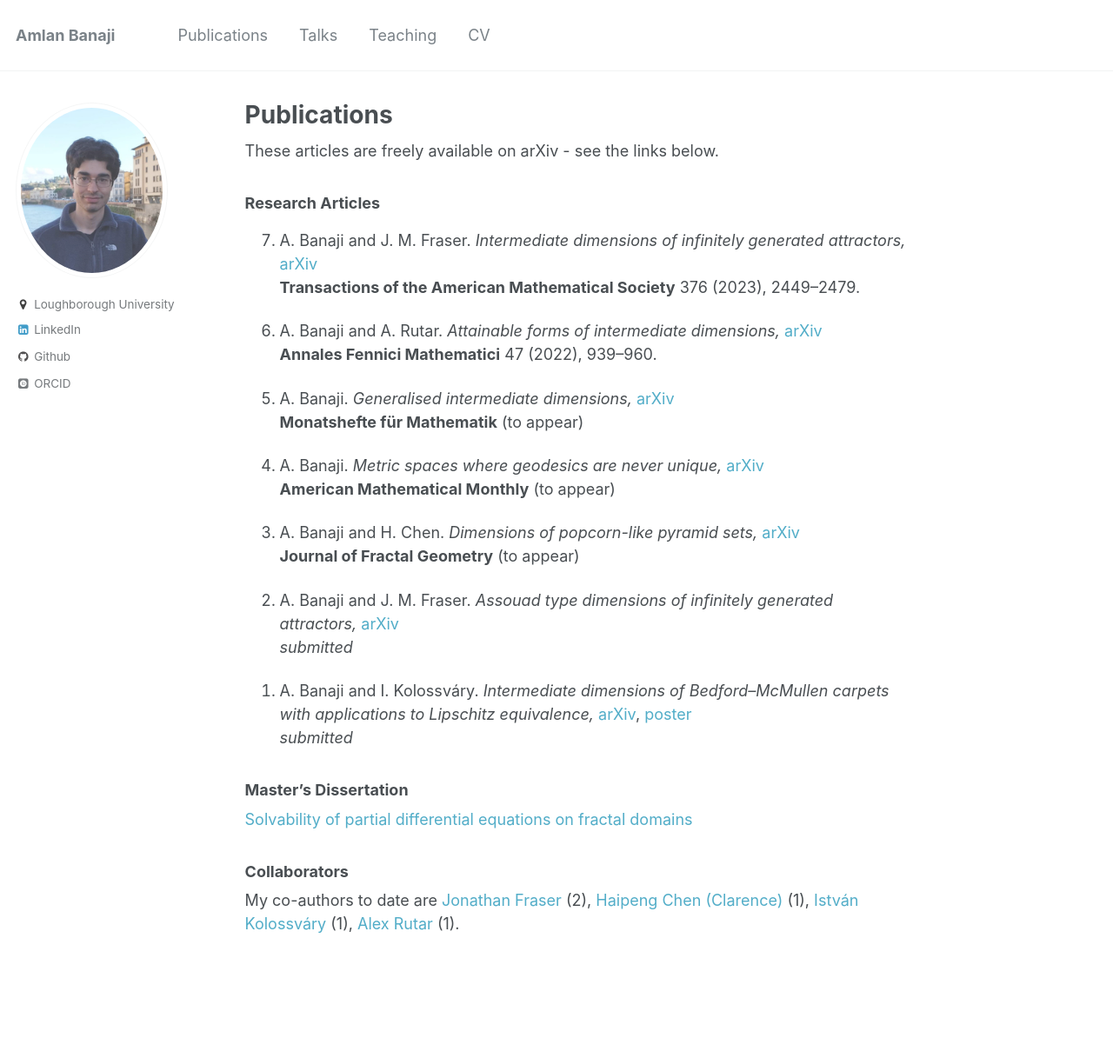
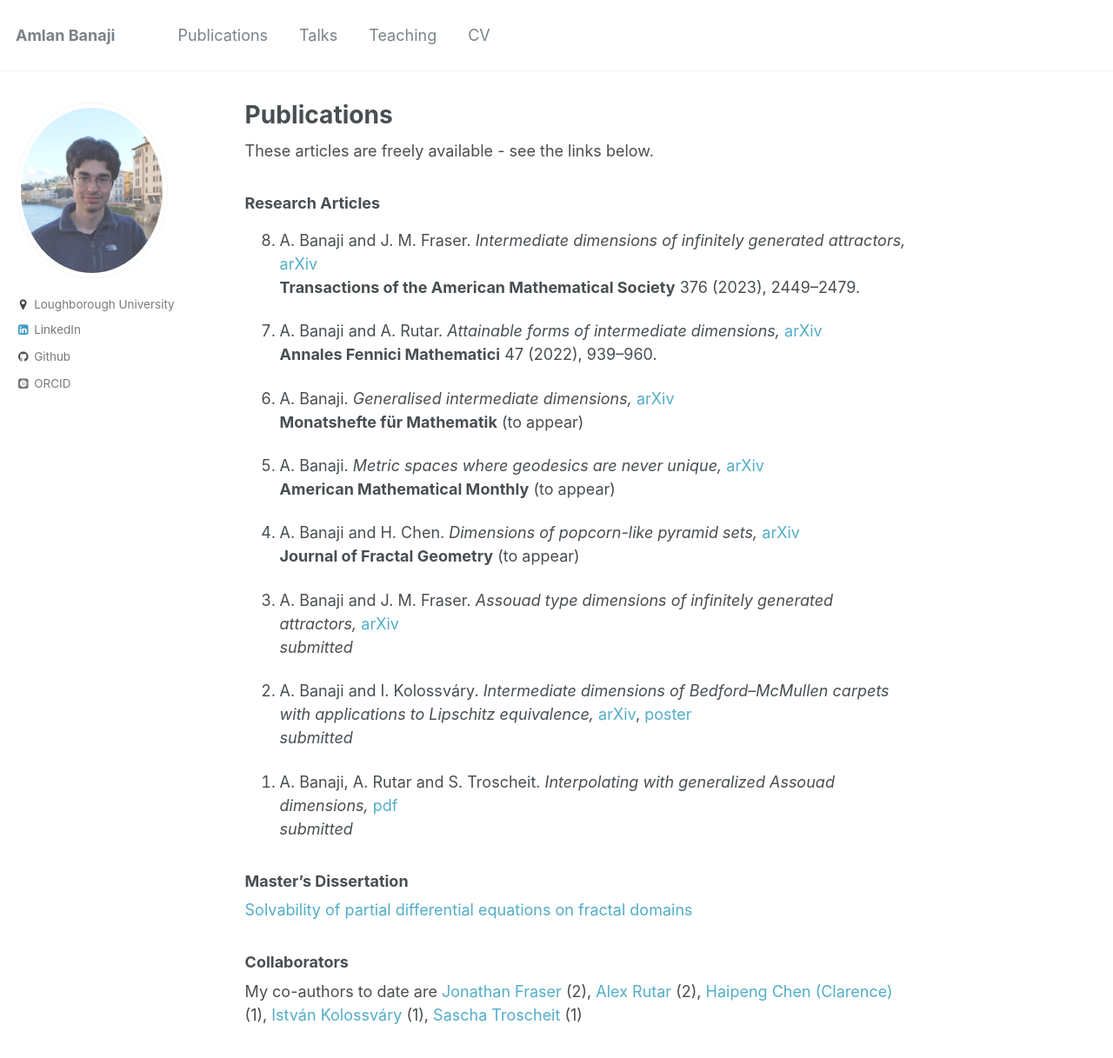
Before and after one commit to amlan-banaji/amlan-banaji.github.io, a Jekyll site: the page built from _pages/publications.md, in a window 1280 px wide and 1231 px high. Shown: the top 1217 px of the window at 87% size. Built offline with Jekyll 4.4.1, drawn with Linux system fonts in a browser that asks for light colours; some web fonts are replaced.

Commit message:
assouad interpolation paper and lboro seminar organisation

```diff
--- a/_pages/publications.md
+++ b/_pages/publications.md
@@ -4,7 +4,7 @@ permalink: /publications/
 author_profile: true
 ---
 
-These articles are freely available on arXiv - see the links below.
+These articles are freely available - see the links below.
 
 ### Research Articles
 
@@ -28,6 +28,9 @@ These articles are freely available on arXiv - see the links below.
 
 7. A. Banaji and I. Kolossváry. *Intermediate dimensions of Bedford–McMullen carpets with applications to Lipschitz equivalence,* [arXiv](https://arxiv.org/abs/2111.05625), [poster](https://amlan-banaji.github.io/files/BristolCarpetsPoster.pdf)
 *submitted*
+
+8. A. Banaji, A. Rutar and S. Troscheit. *Interpolating with generalized Assouad dimensions,* [pdf](https://amlan-banaji.github.io/files/AssouadInterpolationPaper2023.pdf)
+*submitted*
 {: reversed="reversed"}
 ### Master's Dissertation
 
@@ -35,6 +38,6 @@ These articles are freely available on arXiv - see the links below.
 
 ### Collaborators
 
-My co-authors to date are [Jonathan Fraser](https://jonathan-fraser.github.io/homepage/) (2), [Haipeng Chen (Clarence)](https://sites.google.com/view/hpchen0703/clarence-chens-personal-homepage) (1), [István Kolossváry](https://www.st-andrews.ac.uk/mathematics-statistics/people/itk1/) (1), [Alex Rutar](https://rutar.org/) (1).
+My co-authors to date are [Jonathan Fraser](https://jonathan-fraser.github.io/homepage/) (2), [Alex Rutar](https://rutar.org/) (2), [Haipeng Chen (Clarence)](https://sites.google.com/view/hpchen0703/clarence-chens-personal-homepage) (1), [István Kolossváry](https://www.st-andrews.ac.uk/mathematics-statistics/people/itk1/) (1), [Sascha Troscheit](https://www.troscheit.eu/) (1)
 
 {% include base_path %}
```
Also changed, not shown: _pages/talks.md (+2 -0 lines), 2 other files.
